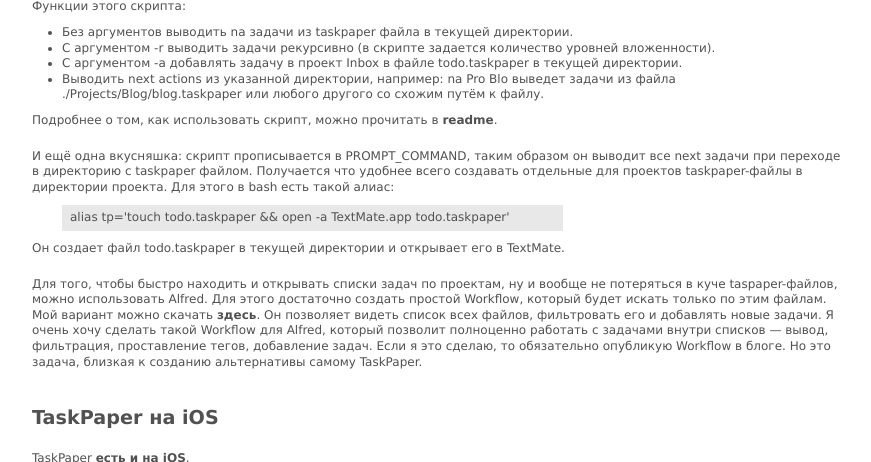
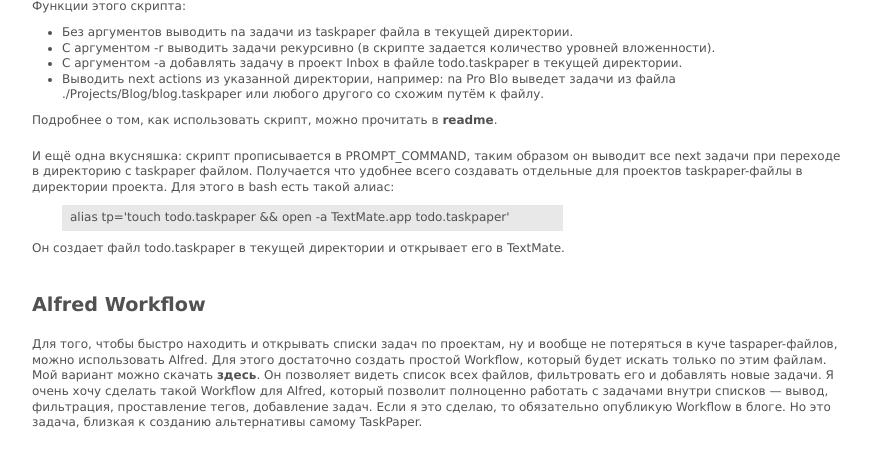
Before and after one commit to vyazovoi/vyazovoi.github.io, a Jekyll site: the page built from _posts/2013-09-25-taskpaper.md, in a window 1280 px wide and 900 px high, scrolled down 2184 px, cut to the strip 0-462 px from the top of the window. Shown: the whole strip, without its empty margins (153-1024 px from the left). Built offline with Jekyll 4.4.1, drawn with Linux system fonts in a browser that asks for light colours; nearby versions of some CDN libraries; Markdown is read by kramdown in place of the engine named in the settings; comment, search, counter and statistics services are not loaded.

Commit message:
Ещё АП

```diff
--- a/_posts/2013-09-25-taskpaper.md
+++ b/_posts/2013-09-25-taskpaper.md
@@ -79,6 +79,8 @@ TaskPaper преследует ту же самую идею, что и Markdown
 
 Он создает файл todo.taskpaper в текущей директории и открывает его в TextMate.
 
+## Alfred Workflow
+
 Для того, чтобы быстро находить и открывать списки задач по проектам, ну и вообще не потеряться в куче taspaper-файлов, можно использовать Alfred. Для этого достаточно создать простой Workflow, который будет искать только по этим файлам. Мой вариант можно скачать [здесь](https://github.com/vyazovoi/AlfredWorkflows/raw/master/TaskPaper.alfredworkflow). Он позволяет видеть список всех файлов, фильтровать его и добавлять новые задачи. Я очень хочу сделать такой Workflow для Alfred, который позволит полноценно работать с задачами внутри списков — вывод, фильтрация, проставление тегов, добавление задач. Если я это сделаю, то обязательно опубликую Workflow в блоге. Но это задача, близкая к созданию альтернативы самому TaskPaper.
 
 ## TaskPaper на iOS
```
